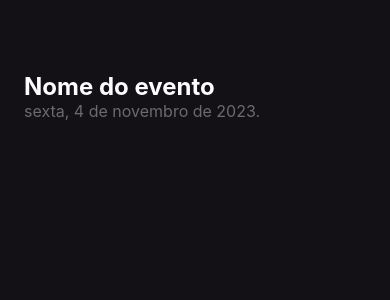
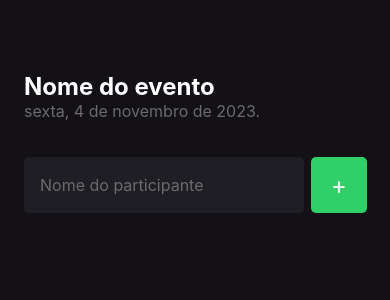
Before and after one commit to jose-rgb/imhere, a React Native app: screen / in a window 390 px wide. Shown: the top 300 px of the page. Built offline with nearby package versions, Linux system fonts and the light colour scheme.

Commit message:
add input e button

```diff
--- a/src/screens/Home/index.tsx
+++ b/src/screens/Home/index.tsx
@@ -1,7 +1,12 @@
-import { Text, View } from "react-native";
+import { Text, View, TextInput, TouchableOpacity } from "react-native";
 import { styles } from "./styles";
 
 export default function Home() {
+
+    function handleParticipantAdd() {
+
+    }
+
     return (
         <View style={styles.container}>
             <Text style={styles.eventName}>
@@ -11,6 +16,22 @@
             <Text style={styles.eventDate}>
                 sexta, 4 de novembro de 2023.
             </Text>
+
+            <View style={styles.form}>
+                <TextInput
+                    style={styles.input}
+                    placeholder="Nome do participante"
+                    placeholderTextColor="#6B6B6B"
+                    keyboardType="default"
+                />
+
+                <TouchableOpacity style={styles.button} onPress={handleParticipantAdd}>
+                    <Text style={styles.buttonText}>
+                        +
+                    </Text>
+                </TouchableOpacity>
+            </View>
+
         </View>
     )
 }
--- a/src/screens/Home/styles.ts
+++ b/src/screens/Home/styles.ts
@@ -7,7 +7,7 @@
         padding: 24
     },
     eventName: {
-        color: '#FDFCFE',
+        color: '#FFF',
         fontSize: 24,
         fontWeight: 'bold',
         marginTop: 48
@@ -16,4 +16,32 @@
         color: '#6B6B6B',
         fontSize: 16
     },
+    input: {
+        flex: 1,
+        height: 56,
+        backgroundColor: '#1F1E25',
+        borderRadius: 5,
+        color: '#FFF',
+        padding: 16,
+        fontSize: 16,
+        marginRight: 7,
+    },
+    buttonText: {
+        color: '#FFF',
+        fontSize: 24
+    },
+    button: {
+        width: 56,
+        height: 56,
+        borderRadius: 5,
+        backgroundColor: '#31CF67',
+        alignItems: 'center',
+        justifyContent: 'center',
+    },
+    form: {
+        width: '100%',
+        flexDirection: 'row',
+        marginTop: 36,
+        marginBottom: 42,
+    },
 })
```
